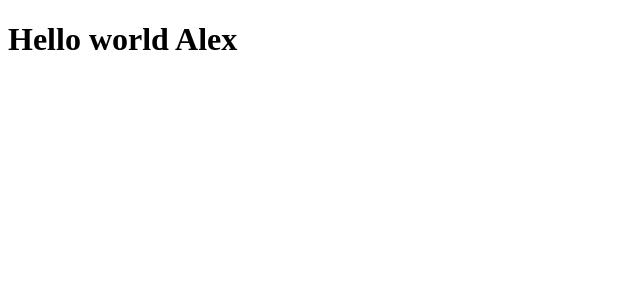
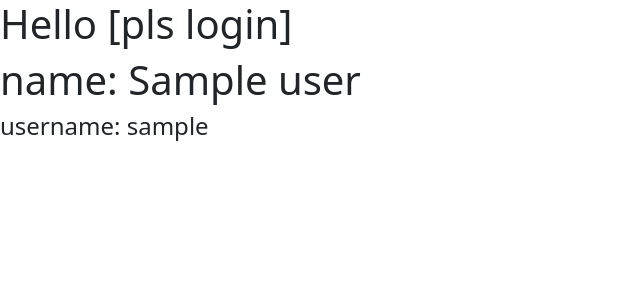
Before and after one commit to alexthegreat194/charity-tracker, a Flask app: page / in a window 1280 px wide. Shown: the top 300 px of the page, without its empty margins (0-640 px from the left). Run offline with Flask 2, Linux system fonts and the light colour scheme; a database or web service that is not in the repository returns one stand-in record (values such as "Sample title").

Commit message:
basic user auth

```diff
--- a/app.py
+++ b/app.py
@@ -1,10 +1,62 @@
-from flask import Flask, render_template, url_for, redirect
+from flask import Flask, render_template, url_for, redirect, session, request
+from pymongo import MongoClient
+import datetime
 
 app = Flask(__name__)
+app.config['SECRET_KEY'] = 'super secret key' #this is for the sessions
+
+client = MongoClient()
+db = client.Charity_Tracker
+users = db.users
 
 @app.route('/')
 def index():
-    return render_template("index.html", thing="Alex")
+    name = session.get("name")
+    if name == None:
+        name = "[pls login]"
+    return render_template("index.html", name=name, users=users.find())
+
+@app.route('/login')
+def login():
+    return render_template("login.html")
+
+@app.route('/login', methods=['POST'])
+def login_form():
+    username = request.form.get("username")
+    password = request.form.get("password")
+
+    found_user = users.find_one({"username": username, "password": password})
+    if found_user:
+        print("Found")
+        session["name"] = found_user['name']
+        session["username"] = found_user['username']
+        return redirect(url_for("index"))
+    else:
+        print("Not Found")
+        return redirect(url_for("login"))
+
+@app.route('/signup')
+def signin():
+    return render_template("signup.html")
+
+@app.route('/signup', methods=['POST'])
+def signin_form():
+    username = request.form.get("username")
+    password = request.form.get("password")
+    name = request.form.get("name")
+
+    session["name"] = name
+    session["username"] = username
+
+    user = {
+        'username':username,
+        'password':password,
+        'name':name,
+        'created':datetime.datetime.utcnow()
+    }
+    users.insert(user)
+
+    return redirect(url_for("index"))
 
 if __name__ == "__main__":
     app.run(debug=True)
--- a/templates/base.html
+++ b/templates/base.html
@@ -5,6 +5,11 @@
         <meta http-equiv="X-UA-Compatible" content="IE=edge">
         <meta name="viewport" content="width=device-width, initial-scale=1.0">
         <title>Charity Tracker</title>
+
+        <!-- CSS only -->
+        <link href="https://cdn.jsdelivr.net/npm/bootstrap@5.1.3/dist/css/bootstrap.min.css" rel="stylesheet" integrity="sha384-1BmE4kWBq78iYhFldvKuhfTAU6auU8tT94WrHftjDbrCEXSU1oBoqyl2QvZ6jIW3" crossorigin="anonymous">
+        <!-- JavaScript Bundle with Popper -->
+        <script src="https://cdn.jsdelivr.net/npm/bootstrap@5.1.3/dist/js/bootstrap.bundle.min.js" integrity="sha384-ka7Sk0Gln4gmtz2MlQnikT1wXgYsOg+OMhuP+IlRH9sENBO0LRn5q+8nbTov4+1p" crossorigin="anonymous"></script>
     </head>
     <body>
         {% block content %}
--- a/templates/index.html
+++ b/templates/index.html
@@ -1,5 +1,11 @@
 {% extends 'base.html' %}
 
 {% block content %}
-    <h1>Hello world {{thing}}</h1>
+    <h1>Hello {{name}}</h1>
+
+    {% for user in users %}
+        <h1>name: {{ user.name }}</h1>
+        <h4>username: {{ user.username }} </h4>
+    {% endfor %}
+
 {% endblock content %}
```
Also changed, not shown: templates/login.html (added, +15 -0 lines), templates/signup.html (added, +19 -0 lines), diagram.png (added).
